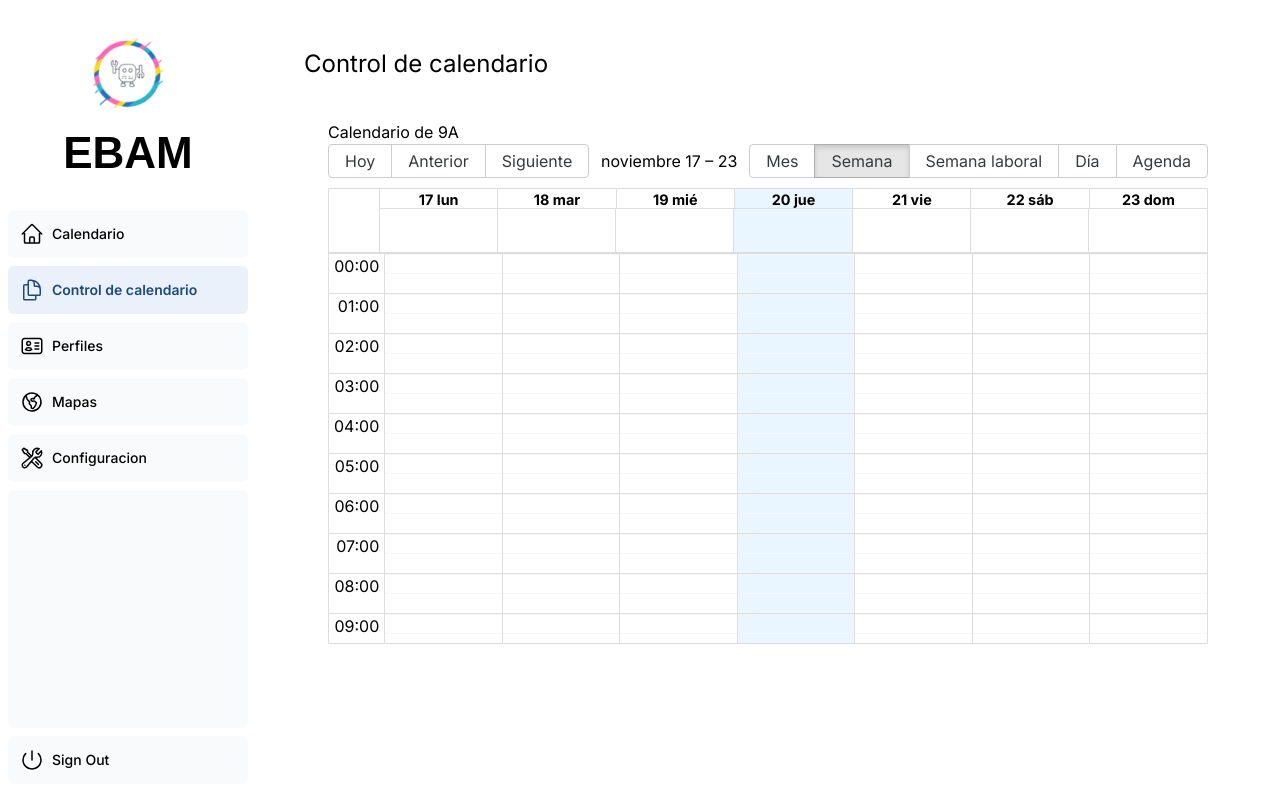
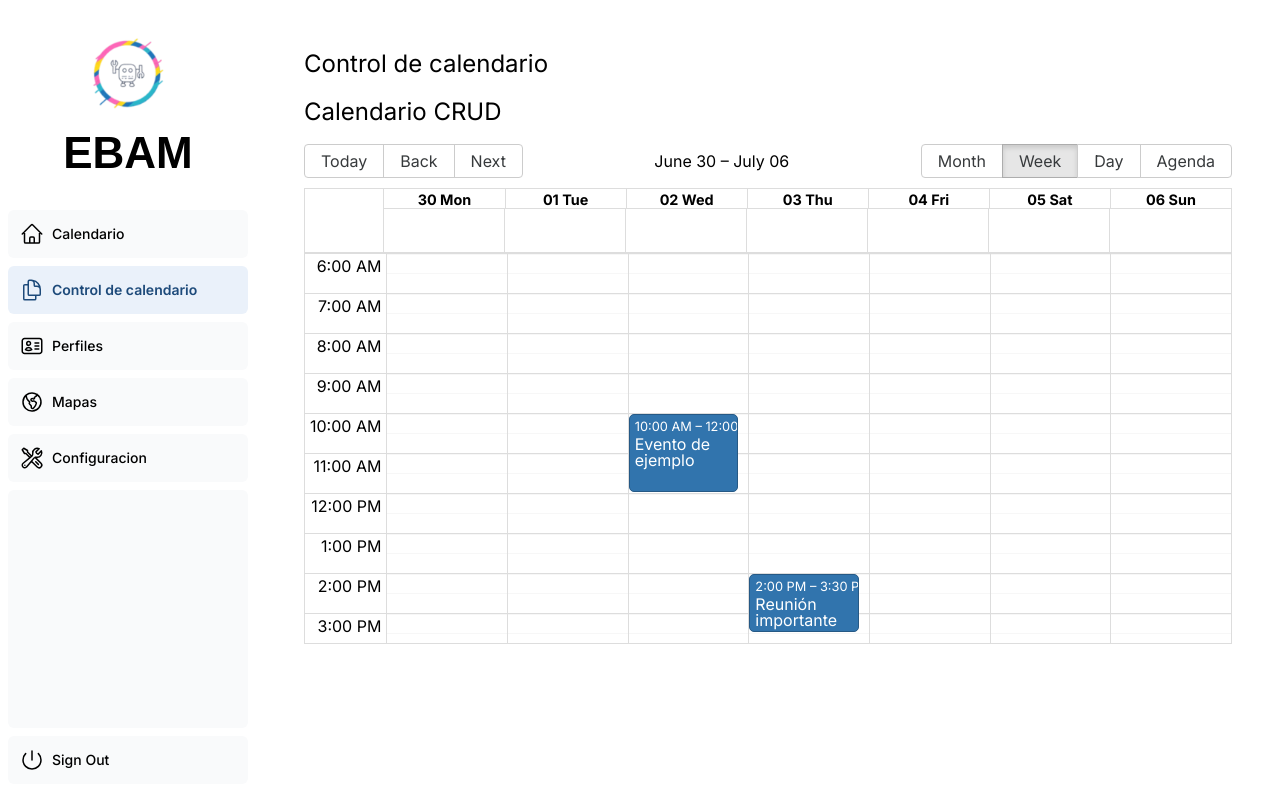
Before and after one commit to AbrahamSanchezDev/EBAM-PI, a Next.js app: page /dashboard/control-calendario in a window 1280 px wide. Built offline with nearby package versions, Linux system fonts and the light colour scheme; a web font is replaced by a local one.

Commit message:
Se puede guardar, editar y eliminar

```diff
--- /dev/null
+++ b/app/componentes/CrudCalendar.tsx
@@ -0,0 +1,137 @@
+import React, { useCallback, useState, useMemo, Fragment } from "react";
+import { Calendar, Views, dateFnsLocalizer } from "react-big-calendar";
+import es from "date-fns/locale/es";
+import { format, parse, startOfWeek, getDay, Locale } from "date-fns";
+import "react-big-calendar/lib/css/react-big-calendar.css";
+
+const locales = { es };
+interface CalendarEvent {
+  title: string;
+  start: Date;
+  end: Date;
+}
+
+interface EventModalProps {
+  event: CalendarEvent;
+  onClose: () => void;
+  onDelete: (event: CalendarEvent) => void;
+  onEdit: (event: CalendarEvent) => void;
+}
+
+const localizer = dateFnsLocalizer({
+  format,
+  parse,
+  startOfWeek: (date: Date, options?: { locale?: Locale }) => startOfWeek(date, { ...options, locale: es }),
+  getDay,
+  locales,
+});
+
+const initialEvents = [
+  {
+    title: "Evento de ejemplo",
+    start: new Date(2025, 6, 2, 10, 0),
+    end: new Date(2025, 6, 2, 12, 0),
+  },
+  {
+    title: "Reunión importante",
+    start: new Date(2025, 6, 3, 14, 0),
+    end: new Date(2025, 6, 3, 15, 30),
+  },
+];
+
+function EventModal({ event, onClose, onDelete, onEdit }: EventModalProps) {
+  const [title, setTitle] = useState(event.title);
+  return (
+    <div className="fixed inset-0 flex items-center justify-center bg-black bg-opacity-40 z-50">
+      <div className="bg-white p-6 rounded shadow-lg w-80">
+        <h2 className="text-lg font-bold mb-2">Editar evento</h2>
+        <input
+          className="border p-2 w-full mb-4"
+          value={title}
+          onChange={e => setTitle(e.target.value)}
+        />
+        <div className="flex gap-2 justify-end">
+          <button className="bg-blue-500 text-white px-3 py-1 rounded" onClick={() => onEdit({ ...event, title })}>Guardar</button>
+          <button className="bg-red-500 text-white px-3 py-1 rounded" onClick={() => onDelete(event)}>Eliminar</button>
+          <button className="bg-gray-300 px-3 py-1 rounded" onClick={onClose}>Cerrar</button>
+        </div>
+      </div>
+    </div>
+  );
+}
+
+export default function CrudCalendar() {
+  const [events, setEvents] = useState(initialEvents);
+  const [selectedEvent, setSelectedEvent] = useState<CalendarEvent | null>(null);
+
+  const handleSelectSlot = useCallback(
+    ({ start, end }: { start: Date; end: Date }) => {
+      const title = window.prompt("Nuevo nombre de evento");
+      if (title) {
+        setEvents(prev => [...prev, { start, end, title }]);
+      }
+    },
+    []
+  );
+
+  const handleSelectEvent = useCallback((event: CalendarEvent) => {
+    setSelectedEvent(event);
+  }, []);
+
+  const handleCloseModal = () => setSelectedEvent(null);
+
+  const handleDeleteEvent = (event: CalendarEvent) => {
+    setEvents(prev => {
+      const idx = prev.findIndex(e => e.start.getTime() === event.start.getTime() && e.end.getTime() === event.end.getTime() && e.title === event.title);
+      if (idx === -1) return prev;
+      const newEvents = [...prev];
+      newEvents.splice(idx, 1);
+      return newEvents;
+    });
+    handleCloseModal();
+  };
+
+  const handleEditEvent = (updatedEvent: CalendarEvent) => {
+    setEvents(prev => {
+      const idx = prev.findIndex(e => e.start.getTime() === selectedEvent?.start.getTime() && e.end.getTime() === selectedEvent?.end.getTime() && e.title === selectedEvent?.title);
+      if (idx === -1) return prev;
+      const newEvents = [...prev];
+      newEvents[idx] = updatedEvent;
+      return newEvents;
+    });
+    handleCloseModal();
+  };
+
+  const { defaultDate, scrollToTime } = useMemo(() => ({
+    defaultDate: new Date(2025, 6, 2),
+    scrollToTime: new Date(1970, 1, 1, 6),
+  }), []);
+
+  return (
+    <Fragment>
+      <h1 className="mb-4 text-xl md:text-2xl">Calendario CRUD</h1>
+      <div className="height600">
+        <Calendar
+          dayLayoutAlgorithm="no-overlap"
+          defaultDate={defaultDate}
+          defaultView={Views.WEEK}
+          events={events}
+          localizer={localizer}
+          onSelectEvent={handleSelectEvent}
+          onSelectSlot={handleSelectSlot}
+          selectable
+          scrollToTime={scrollToTime}
+          style={{ height: 500 }}
+        />
+      </div>
+      {selectedEvent && (
+        <EventModal
+          event={selectedEvent}
+          onClose={handleCloseModal}
+          onDelete={handleDeleteEvent}
+          onEdit={handleEditEvent}
+        />
+      )}
+    </Fragment>
+  );
+}
--- a/app/dashboard/(overview)/page.tsx
+++ b/app/dashboard/(overview)/page.tsx
@@ -1,7 +1,7 @@
 "use client";
 import { lusitana } from '@/app/ui/fonts';
 import { CardEmpty } from '@/app/ui/dashboard/cards_empty';
-import { MyCalendar } from './MyCalendar';
+import { MyCalendar } from '../../componentes/MyCalendar';
 
 export default function Page() {
   // Simulación de datos, ya que fetchCardData es async y no se puede usar directamente en un componente client
--- a/app/dashboard/control-calendario/page.tsx
+++ b/app/dashboard/control-calendario/page.tsx
@@ -1,11 +1,12 @@
 "use client";
-import { MyCalendar } from "../(overview)/MyCalendar";
+import CrudCalendar from "@/app/componentes/CrudCalendar";
+import { MyCalendar } from "../../componentes/MyCalendar";
 
 export default function Page() {
   return (
     <main>
       <h1 className="mb-4 text-xl md:text-2xl">Control de calendario</h1>
-      <MyCalendar />
+      <CrudCalendar />
     </main>
   );
 }
```
Also changed, not shown: app/componentes/MyCalendar.tsx (renamed from app/dashboard/(overview)/MyCalendar.tsx), app/componentes/myEventsList.ts (renamed from app/dashboard/(overview)/myEventsList.ts).
